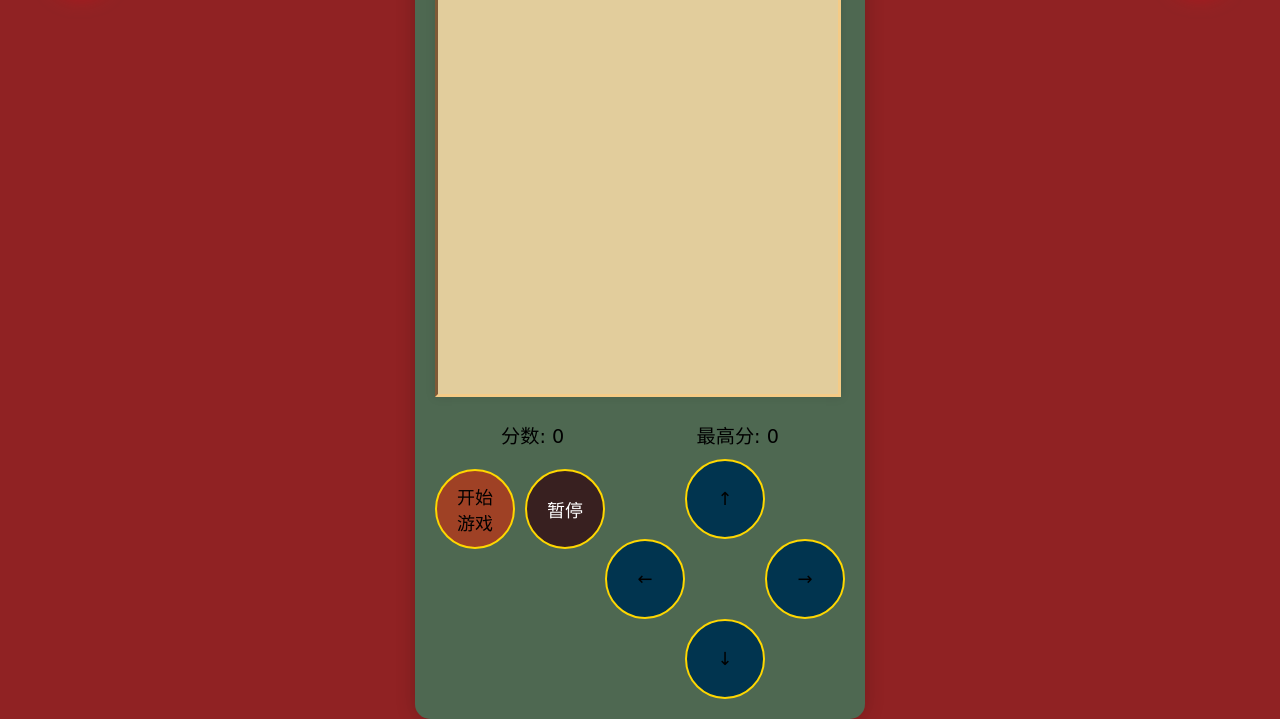
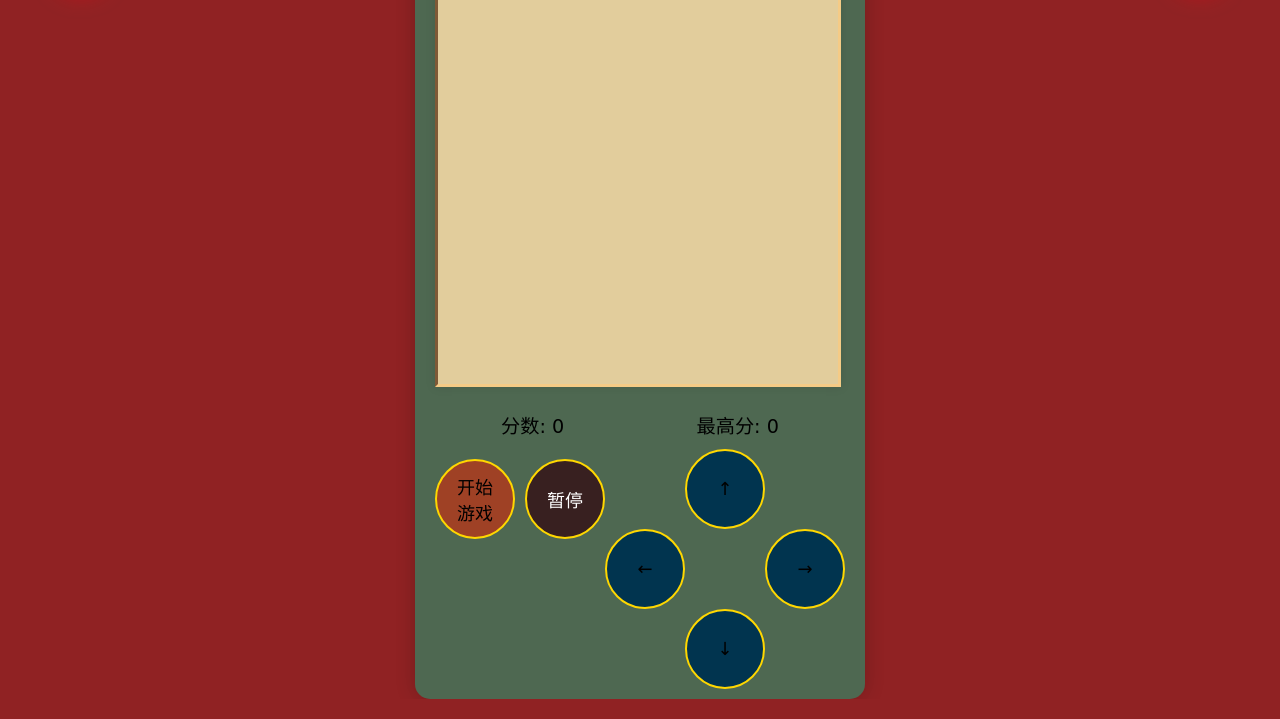
Before and after one commit to hao6516/SNAKE_NUAA, a plain HTML site: page index.html in a window 1280 px wide. Shown: the part 134-853 px from the top of the page. Drawn offline with Linux system fonts and the light colour scheme; a web font is replaced by a local one.

Commit message:
chore: nothing

```diff
--- a/game.js
+++ b/game.js
@@ -1,5 +1,10 @@
 class SnakeGame {
     constructor() {
+        // window.addEventListener('resize', function() {
+        //     console.log('resize');
+        //     document.body.style.zoom = '100%';
+        // });
+
         this.canvas = document.getElementById('gameCanvas');
         this.ctx = this.canvas.getContext('2d');
         this.canvas.width = 400;
--- a/index.html
+++ b/index.html
@@ -2,7 +2,8 @@
 <html lang="zh">
 <head>
     <meta charset="UTF-8">
-    <meta name="viewport" content="width=device-width, initial-scale=1.0">
+    <!-- <meta name="viewport" content="width=device-width, initial-scale=1.0"> -->
+    <meta name="viewport" content="width=device-width, initial-scale=1.0, maximum-scale=1.0, user-scalable=no">
     <title>贪吃喔</title>
     <link rel="stylesheet" href="style.css">
     <link href="https://fonts.googleapis.com/css2?family=Ma+Shan+Zheng&display=swap" rel="stylesheet">
--- a/style.css
+++ b/style.css
@@ -28,7 +28,10 @@ body {
 
 .game-container {
     background: #4E6851;
-    padding: 20px;
+    padding-bottom: 10px;
+    padding-top: 10px;
+    padding-left: 20px;
+    padding-right: 20px;
     border-radius: 15px;
     box-shadow: 0 0 20px rgba(0, 0, 0, 0.2);
     position: relative;
@@ -158,8 +161,7 @@ select {
     }
 
     .game-container {
-        margin: 10px;
-        padding: 10px;
+        /* margin-bottom: 20px; */
     }
 }
 
```
